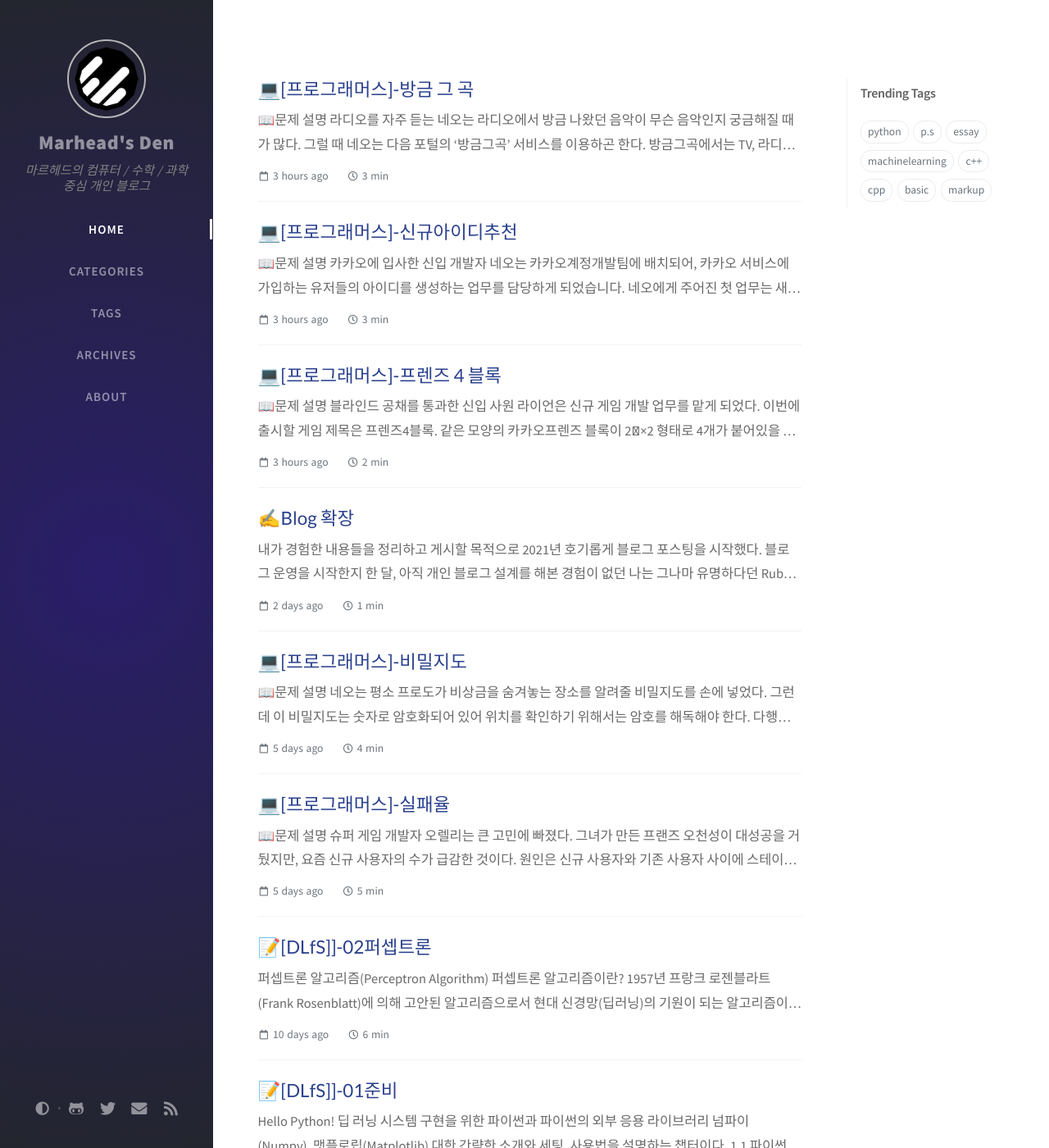
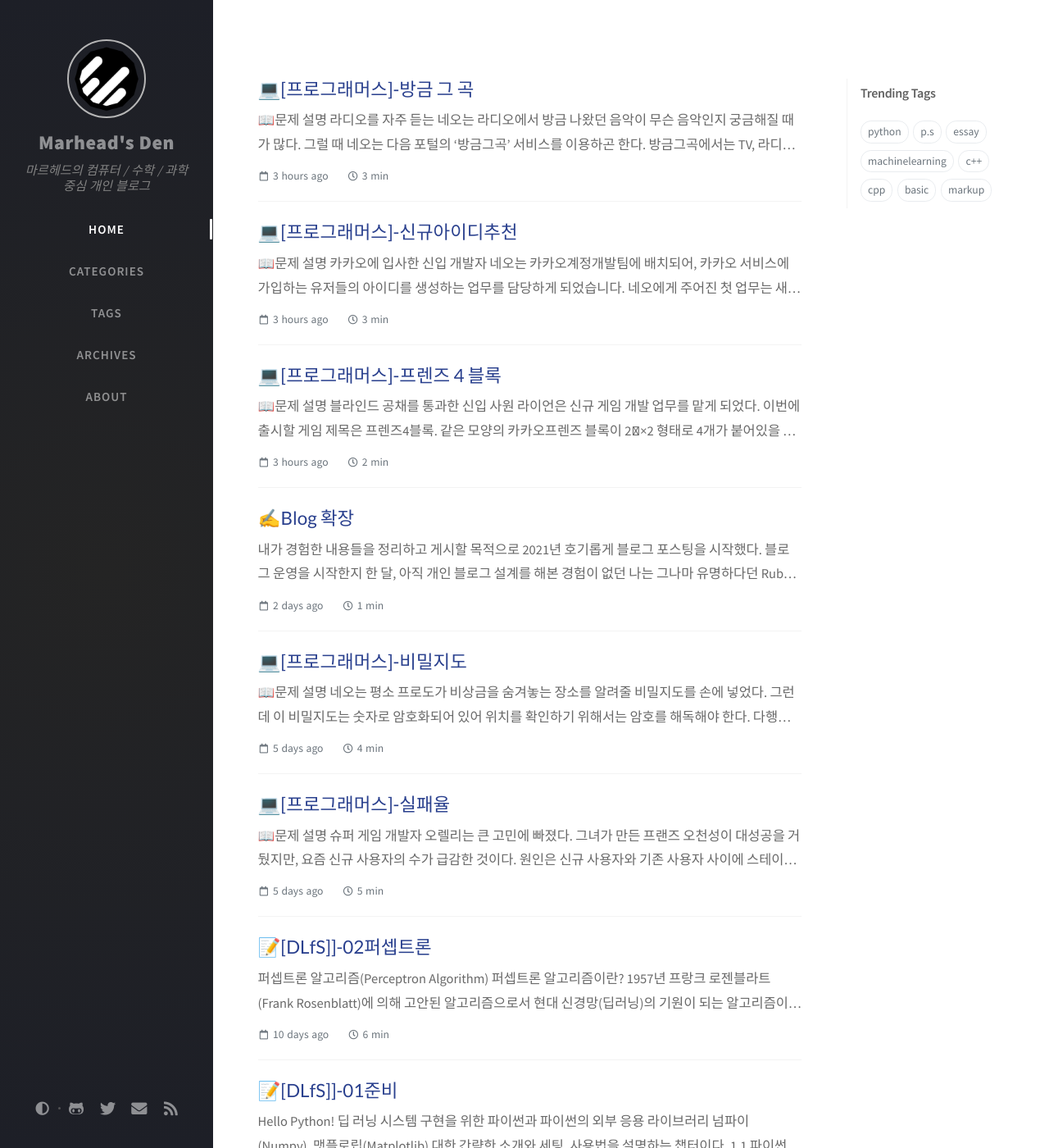
Before and after one commit to Marhead/Marhead.github.io, a Jekyll site: the page built from index.html, in a window 1280 px wide and 1400 px high. Shown: the whole window at 82% size. Built offline with Jekyll 4.4.1, drawn with Linux system fonts in a browser that asks for light colours; nearby versions of some CDN libraries; the list of posts is cut into pages by our own code; comment, search, counter and statistics services are not loaded.

Commit message:
Update light-typography.scss

```diff
--- a/assets/css/_colors/light-typography.scss
+++ b/assets/css/_colors/light-typography.scss
@@ -31,8 +31,7 @@
   /* Sidebar */
   --sidebar-bg: radial-gradient(
     circle,
-    rgba(42, 30, 107, 1) 0%,
-    rgba(35, 37, 46, 1) 100%);
+    #242424 0%, #1d1f27 100%);
   --nav-cursor-color: #fcfcfc;
 
   /* Topbar */
```
